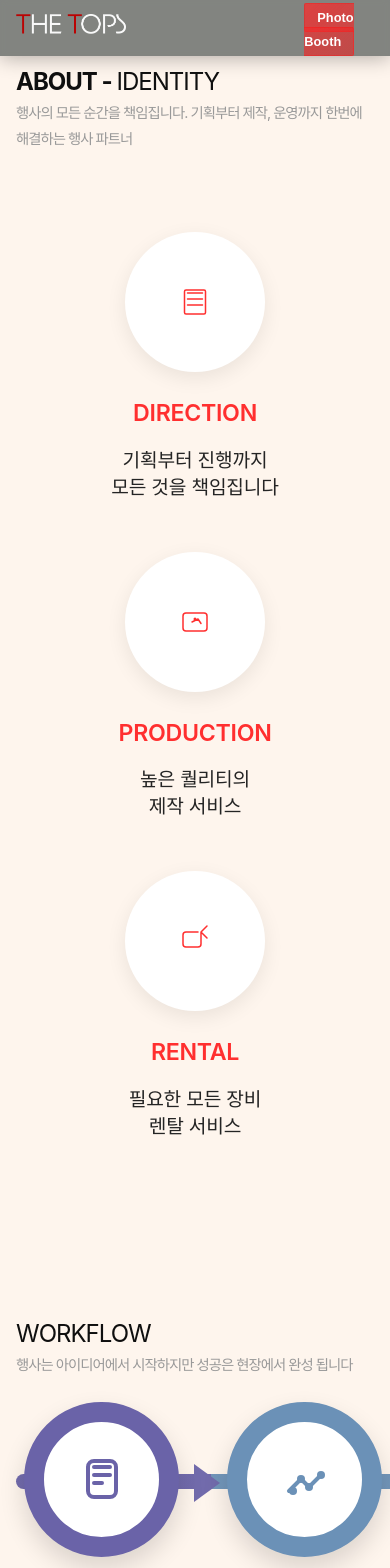
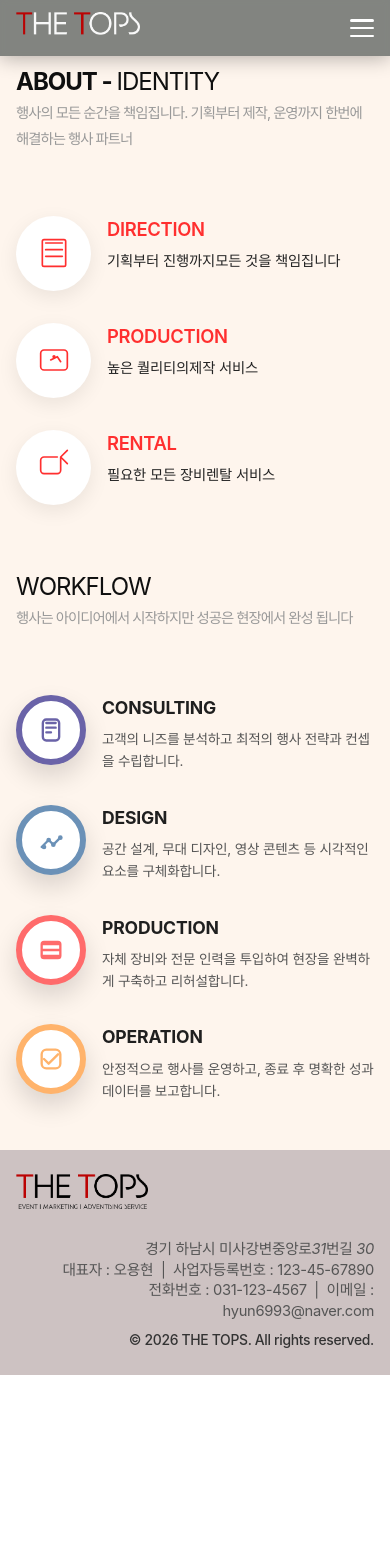
Before and after one commit to thetops0123/toptopsHompage, a Vue app: page /about in a window 390 px wide. Shown: the top 1568 px of the page. After the commit the page ends 1375 px from the top, so only its background shows below. Built offline with nearby package versions, Linux system fonts and the light colour scheme.

Commit message:
20250206_모바일반응형_적용

```diff
--- a/index.html
+++ b/index.html
@@ -2,7 +2,7 @@
 <html lang="en">
 	<head>
 		<meta charset="UTF-8" />
-		<link rel="icon" type="image/svg+xml" href="/vite.svg" />
+		<link rel="icon" type="image/png" href="/src/assets/favicon.png" />
 		<meta name="viewport" content="width=device-width, initial-scale=1.0" />
 		<title>THETOPS</title>
 	</head>
--- a/src/App.vue
+++ b/src/App.vue
@@ -31,11 +31,89 @@
 				</ul>
 			</nav>
 			<div class="navCtas">
-				<a href="https://thepicks.co.kr/" target="_blank" rel="noopener noreferrer" class="btn btnPrimary"
+				<a
+					href="https://thepicks.co.kr/"
+					target="_blank"
+					rel="noopener noreferrer"
+					class="btn btnPrimary desktop-only"
 					>Photo Booth</a
 				>
+				<button class="hamburger" @click="mobileMenuOpen = !mobileMenuOpen" :class="{ active: mobileMenuOpen }">
+					<span></span>
+					<span></span>
+					<span></span>
+				</button>
 			</div>
 		</header>
+
+		<!-- 모바일 메뉴 -->
+		<Transition name="mobile-menu">
+			<div v-if="mobileMenuOpen" class="mobile-menu" @click="mobileMenuOpen = false">
+				<nav class="mobile-nav" @click.stop>
+					<ul>
+						<li>
+							<a
+								href="#"
+								@click.prevent="
+									scrollToSection('about');
+									mobileMenuOpen = false;
+								"
+								>About</a
+							>
+						</li>
+						<li>
+							<a
+								href="#"
+								@click.prevent="
+									scrollToSection('history');
+									mobileMenuOpen = false;
+								"
+								>History</a
+							>
+						</li>
+						<li>
+							<a
+								href="#"
+								@click.prevent="
+									scrollToSection('rental');
+									mobileMenuOpen = false;
+								"
+								>Rental</a
+							>
+						</li>
+						<li>
+							<a
+								href="#"
+								@click.prevent="
+									scrollToSection('portfolio');
+									mobileMenuOpen = false;
+								"
+								>Portfolio</a
+							>
+						</li>
+						<li>
+							<a
+								href="#"
+								@click.prevent="
+									scrollToSection('contact');
+									mobileMenuOpen = false;
+								"
+								>Contact</a
+							>
+						</li>
+						<li class="photobooth-link">
+							<a
+								href="https://thepicks.co.kr/"
+								target="_blank"
+								rel="noopener noreferrer"
+								@click="mobileMenuOpen = false"
+								>Photo Booth</a
+							>
+						</li>
+					</ul>
+				</nav>
+			</div>
+		</Transition>
 
 		<router-view></router-view>
 
@@ -63,6 +141,7 @@ import { nextTick, onMounted, ref, watch } from 'vue';
 const router = useRouter();
 const route = useRoute();
 const isLoading = ref(true);
+const mobileMenuOpen = ref(false);
 
 // 라우트 변경 시 최상단으로 스크롤
 watch(
@@ -248,6 +327,126 @@ $section-bg-5: #e0e1dd;
 
 	.navCtas {
 		margin-left: 2rem;
+		display: flex;
+		align-items: center;
+		gap: 1rem;
+
+		.hamburger {
+			display: none;
+			flex-direction: column;
+			justify-content: space-between;
+			width: 46px;
+			height: 22px;
+			background: transparent;
+			border: none;
+			cursor: pointer;
+			padding: 0;
+			z-index: 1001;
+
+			span {
+				display: block;
+				height: 3px;
+				width: 100%;
+				background: #fff;
+				border-radius: 3px;
+				transition: all 0.3s ease;
+			}
+
+			&.active {
+				span:nth-child(1) {
+					transform: translateY(9.5px) rotate(45deg);
+				}
+
+				span:nth-child(2) {
+					opacity: 0;
+				}
+
+				span:nth-child(3) {
+					transform: translateY(-9.5px) rotate(-45deg);
+				}
+			}
+		}
+	}
+}
+
+// 모바일 메뉴
+.mobile-menu {
+	position: fixed;
+	top: 0;
+	left: 0;
+	width: 100vw;
+	height: 100vh;
+	background: rgba(0, 0, 0, 0.9);
+	z-index: 1000;
+	display: flex;
+	align-items: center;
+	justify-content: center;
+
+	.mobile-nav {
+		ul {
+			list-style: none;
+			display: flex;
+			flex-direction: column;
+			gap: 2rem;
+			text-align: center;
+
+			li {
+				a {
+					text-decoration: none;
+					color: #fff;
+					font-size: 1.8rem;
+					font-weight: 600;
+					letter-spacing: 1px;
+					transition: all 0.3s ease;
+
+					&:hover {
+						color: #df5959;
+						transform: translateX(10px);
+					}
+				}
+
+				&.photobooth-link {
+					margin-top: 1rem;
+					padding-top: 1.5rem;
+					border-top: 1px solid rgba(255, 255, 255, 0.2);
+
+					a {
+						background: linear-gradient(135deg, rgba(236, 53, 53, 0.85), rgba(241, 29, 29, 0.55));
+						padding: 0.8rem 2rem;
+						border-radius: 50px;
+						display: inline-block;
+						font-size: 1.5rem;
+
+						&:hover {
+							background: linear-gradient(135deg, rgba(187, 0, 0, 0.92), rgba(205, 0, 0, 0.62));
+							color: #fff;
+						}
+					}
+				}
+			}
+		}
+	}
+}
+
+.desktop-only {
+	display: inline-block;
+}
+
+.mobile-menu-enter-active,
+.mobile-menu-leave-active {
+	transition: opacity 0.3s ease;
+
+	.mobile-nav {
+		transition: transform 0.3s ease;
+	}
+}
+
+.mobile-menu-enter-from,
+.mobile-menu-leave-to {
+	opacity: 0;
+
+	.mobile-nav {
+		transform: translateY(-20px);
 	}
 }
 
@@ -374,7 +573,7 @@ $section-bg-5: #e0e1dd;
 	align-items: center;
 	justify-content: space-between;
 	width: 100%;
-	background: #857373;
+	background: #cdc2c2;
 	color: $white-text;
 	padding: 2rem 0;
 	margin: 0 auto;
@@ -395,16 +594,17 @@ $section-bg-5: #e0e1dd;
 		.info {
 			text-align: right;
 			font-size: 0.92rem;
-			font-weight: 300;
+			font-weight: 400;
 
 			span {
-				color: #d7c6c6;
-				font-weight: 400;
+				font-size: 0.87rem;
+				color: #333;
+				font-weight: 500;
 			}
 
 			address,
 			p {
-				color: #d7c6c6;
+				color: #555;
 			}
 		}
 	}
@@ -539,12 +739,20 @@ $section-bg-5: #e0e1dd;
 
 // 모바일 반응형
 @media (max-width: 968px) {
+	.desktop-only {
+		display: none !important;
+	}
+
 	.header {
 		padding: 0 2rem;
 		height: 60px;
 
 		.logo {
 			font-size: 1.4rem;
+
+			img {
+				width: 55%;
+			}
 		}
 
 		nav {
@@ -554,9 +762,8 @@ $section-bg-5: #e0e1dd;
 		.navCtas {
 			margin-left: auto;
 
-			.btn {
-				font-size: 0.85rem;
-				padding: 8px 16px;
+			.hamburger {
+				display: flex;
 			}
 		}
 	}
@@ -584,22 +791,34 @@ $section-bg-5: #e0e1dd;
 
 	.footer {
 		padding: 2rem 1.5rem;
-		flex-direction: column;
-		gap: 1.5rem;
-		text-align: center;
+
+		.container {
+			width: 100%;
+			flex-direction: column;
+			gap: 1.5rem;
+			align-items: flex-start;
+		}
 
 		.logo {
-			font-size: 1.4rem;
+			img {
+				width: 45%;
+			}
 		}
 
 		.info {
-			font-size: 0.85rem;
-			line-height: 1.6;
+			text-align: left;
+			font-size: 0.8rem;
+			line-height: 1.8;
 
 			address,
-			p,
+			p {
+				margin: 6px 0;
+			}
+
 			span {
-				margin: 4px 0;
+				display: block;
+				margin-top: 10px;
+				font-size: 0.75rem;
 			}
 		}
 	}
@@ -636,12 +855,37 @@ $section-bg-5: #e0e1dd;
 
 		.logo {
 			font-size: 1.2rem;
+
+			img {
+				width: 37%;
+			}
 		}
 
 		.navCtas {
+			gap: 0.5rem;
+
 			.btn {
-				font-size: 0.8rem;
-				padding: 6px 12px;
+				font-size: 0.75rem;
+				padding: 6px 10px;
+			}
+
+			.hamburger {
+				width: 24px;
+				height: 18px;
+
+				span {
+					height: 2.5px;
+				}
+
+				&.active {
+					span:nth-child(1) {
+						transform: translateY(7.75px) rotate(45deg);
+					}
+
+					span:nth-child(3) {
+						transform: translateY(-7.75px) rotate(-45deg);
+					}
+				}
 			}
 		}
 	}
@@ -670,12 +914,30 @@ $section-bg-5: #e0e1dd;
 	.footer {
 		padding: 1.5rem 1rem;
 
+		.container {
+			width: 100%;
+		}
+
 		.logo {
-			font-size: 1.2rem;
+			img {
+				width: 50%;
+			}
 		}
 
 		.info {
-			font-size: 0.8rem;
+			width: 100%;
+			font-size: 0.75rem;
+			line-height: 1.4;
+			letter-spacing: -0.02rem;
+
+			address,
+			p {
+				margin: 0;
+			}
+
+			span {
+				font-size: 0.7rem;
+			}
 		}
 	}
 }
--- a/src/pages/About.vue
+++ b/src/pages/About.vue
@@ -22,8 +22,10 @@
 									<path d="M14 28H34" stroke="#ff2f2f" stroke-width="2" stroke-linecap="round" />
 								</svg>
 							</div>
+							<div class="service-content">
 								<h5>DIRECTION</h5>
 								<p>기획부터 진행까지<br />모든 것을 책임집니다</p>
+							</div>
 						</div>
 
 						<div class="service-card">
@@ -46,8 +48,10 @@
 									<circle cx="24" cy="20" r="2" fill="#ff2f2f" />
 								</svg>
 							</div>
+							<div class="service-content">
 								<h5>PRODUCTION</h5>
 								<p>높은 퀄리티의<br />제작 서비스</p>
+							</div>
 						</div>
 
 						<div class="service-card">
@@ -62,8 +66,10 @@
 									/>
 								</svg>
 							</div>
+							<div class="service-content">
 								<h5>RENTAL</h5>
 								<p>필요한 모든 장비<br />렌탈 서비스</p>
+							</div>
 						</div>
 					</div>
 				</div>
@@ -94,9 +100,11 @@
 										/>
 									</svg>
 								</div>
+								<div class="flow-content">
 									<div class="flow-title">CONSULTING</div>
 									<div class="flow-desc">
 										고객의 니즈를 분석하고 최적의 행사 전략과 컨셉을 수립합니다.
+									</div>
 								</div>
 							</div>
 							<div class="flow-item flow-item--2">
@@ -115,9 +123,11 @@
 										<circle cx="20" cy="10" r="2" fill="#6b91b7" />
 									</svg>
 								</div>
+								<div class="flow-content">
 									<div class="flow-title">DESIGN</div>
 									<div class="flow-desc">
 										공간 설계, 무대 디자인, 영상 콘텐츠 등 시각적인 요소를 구체화합니다.
+									</div>
 								</div>
 							</div>
 							<div class="flow-item flow-item--3">
@@ -140,9 +150,11 @@
 										/>
 									</svg>
 								</div>
+								<div class="flow-content">
 									<div class="flow-title">PRODUCTION</div>
 									<div class="flow-desc">
 										자체 장비와 전문 인력을 투입하여 현장을 완벽하게 구축하고 리허설합니다.
+									</div>
 								</div>
 							</div>
 							<div class="flow-item flow-item--4">
@@ -166,9 +178,11 @@
 										/>
 									</svg>
 								</div>
+								<div class="flow-content">
 									<div class="flow-title">OPERATION</div>
 									<div class="flow-desc">
 										안정적으로 행사를 운영하고, 종료 후 명확한 성과 데이터를 보고합니다.
+									</div>
 								</div>
 							</div>
 						</div>
@@ -393,10 +407,48 @@
 
 	@media (max-width: 968px) {
 		.content {
+			gap: 4rem;
+		}
+		.content {
 			.service-section {
 				.service-grid {
 					grid-template-columns: 1fr;
-					gap: 1.5rem;
+					gap: 2.5rem;
+
+					.service-card {
+						display: flex;
+						align-items: flex-start;
+						text-align: left;
+						padding: 0;
+
+						.service-icon {
+							width: 90px;
+							height: 90px;
+							min-width: 90px;
+							margin: 0 1.5rem 0 0;
+
+							svg {
+								width: 48px;
+								height: 48px;
+							}
+						}
+
+						.service-content {
+							flex: 1;
+						}
+
+						h5 {
+							font-size: 1.3rem;
+							margin-bottom: 0.5rem;
+						}
+
+						p {
+							font-size: 1rem;
+							br {
+								display: none;
+							}
+						}
+					}
 				}
 			}
 
@@ -409,34 +461,87 @@
 						order: unset;
 					}
 				}
+
+				.story-text {
+					.story-flow {
+						grid-template-columns: 1fr;
+						gap: 3rem;
+
+						&::before {
+							display: none;
+						}
+
+						.flow-item {
+							display: flex;
+							align-items: flex-start;
+							text-align: left;
+							padding: 0;
+
+							&::after {
+								display: none;
+							}
+						}
+
+						.flow-icon {
+							width: 80px;
+							height: 80px;
+							min-width: 80px;
+							margin: 0 1.5rem 0 0;
+							border-width: 8px;
+
+							svg {
+								width: 32px;
+								height: 32px;
+							}
+						}
+
+						.flow-content {
+							flex: 1;
+						}
+
+						.flow-title {
+							font-size: 1.2rem;
+							margin-bottom: 0.5rem;
+						}
+
+						.flow-desc {
+							font-size: 0.9rem;
+						}
+					}
+				}
 			}
 		}
 	}
 
 	@media (max-width: 640px) {
 		.content {
+			gap: 0rem;
+		}
+		.content {
 			.service-section {
 				.service-grid {
-					gap: 1.2rem;
-				}
+					gap: 2rem;
 
 					.service-card {
 						.service-icon {
-						width: 70px;
-						height: 70px;
+							width: 75px;
+							height: 75px;
+							min-width: 75px;
+							margin: 0 1rem 0 0;
 
 							svg {
-							width: 36px;
-							height: 36px;
+								width: 40px;
+								height: 40px;
 							}
 						}
 
 						h5 {
-						font-size: 1rem;
+							font-size: 1.15rem;
 						}
 
 						p {
-						font-size: 0.85rem;
+							font-size: 0.9rem;
+						}
 					}
 				}
 			}
@@ -456,6 +561,31 @@
 					p {
 						font-size: 0.9rem;
 					}
+
+					.story-flow {
+						gap: 2rem;
+
+						.flow-icon {
+							width: 70px;
+							height: 70px;
+							min-width: 70px;
+							margin: 0 1rem 0 0;
+							border-width: 6px;
+
+							svg {
+								width: 28px;
+								height: 28px;
+							}
+						}
+
+						.flow-title {
+							font-size: 1.1rem;
+						}
+
+						.flow-desc {
+							font-size: 0.85rem;
+						}
+					}
 				}
 			}
 		}
```
Also changed, not shown: src/assets/favicon.png (added). Lines whose indentation alone changed are shown as unchanged.
